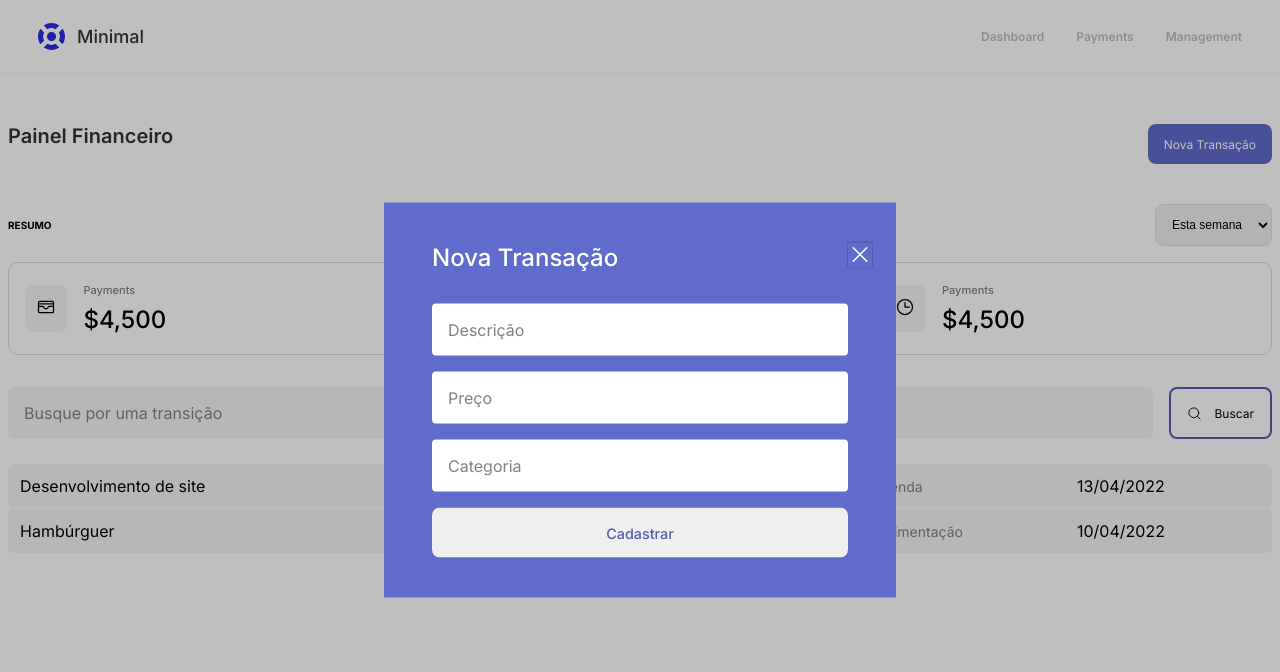
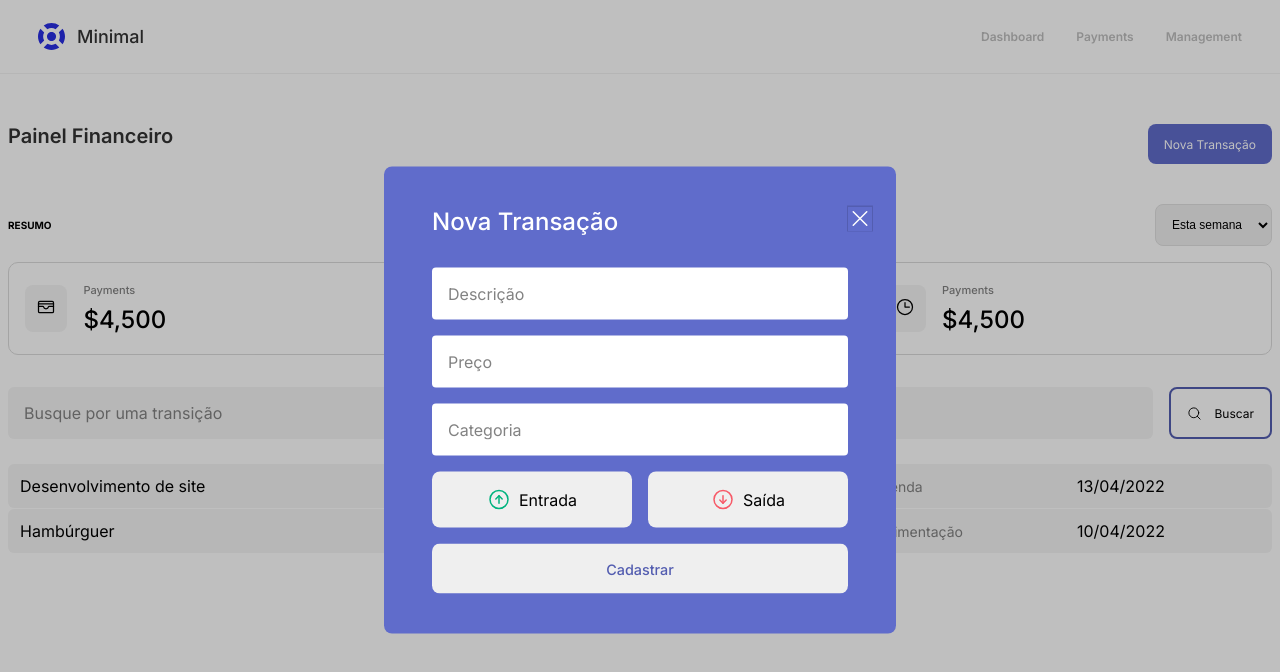
Before and after one commit to luiabdiel/Minimal, a React (Vite) app: page / in a window 1280 px wide. Both pictures are taken after a click on the button "Nova Transação". Shown: the top 672 px of the page. Built offline with nearby package versions, Linux system fonts and the light colour scheme.

Commit message:
feat: implementation radiogroup in newtransactionsmodal buttons

```diff
--- a/src/components/NewTransactionModal/index.tsx
+++ b/src/components/NewTransactionModal/index.tsx
@@ -1,6 +1,6 @@
 import * as Dialog from '@radix-ui/react-dialog';
-import { X } from 'phosphor-react';
-import { Close, Content, Overlay, Title } from './styles';
+import { ArrowCircleDown, ArrowCircleUp, X } from 'phosphor-react';
+import { ButtonTransactionType, Close, Content, Overlay, Title, TransactionType } from './styles';
 
 export function NewTransactionModal() {
     return (
@@ -15,8 +15,18 @@ export function NewTransactionModal() {
                     <input type="Number" placeholder='Preço' required />
                     <input type="text" placeholder='Categoria' required />
 
+                    <TransactionType>
+                        <ButtonTransactionType variant='income' value='income'>
+                            <ArrowCircleUp size={24} />
+                            Entrada
+                        </ButtonTransactionType>
+                        <ButtonTransactionType variant='outcome' value='outcome'>
+                            <ArrowCircleDown size={24} />
+                            Saída
+                        </ButtonTransactionType>
+                    </TransactionType>
+
                     <button type='submit'>Cadastrar</button>
-
                 </form>
 
             </Content>
--- a/src/components/NewTransactionModal/styles.ts
+++ b/src/components/NewTransactionModal/styles.ts
@@ -1,6 +1,6 @@
 import * as Dialog from '@radix-ui/react-dialog';
+import * as RadioGroup from '@radix-ui/react-radio-group';
 import styled from 'styled-components';
-
 
 export const Overlay = styled(Dialog.Overlay)`
     position: fixed;
@@ -19,6 +19,8 @@ export const Content = styled(Dialog.Content)`
     border: 8px;
     padding: 2.5rem 3rem;
     background-color: ${({ theme }) => theme['blue-500']};
+
+    border-radius: 8px;
 
     position: fixed;
     top: 50%;
@@ -69,6 +71,50 @@ export const Content = styled(Dialog.Content)`
     }
 `
 
+export const TransactionType = styled(RadioGroup.Root)`
+    display: grid;
+    grid-template-columns: repeat(2, 1fr);
+    gap: 1rem;
+`
+
+interface ButtonTransactionTypeProps {
+    variant: 'income' | 'outcome'
+}
+
+export const ButtonTransactionType = styled(RadioGroup.Item)<ButtonTransactionTypeProps>`
+    border: none;
+    border-radius: 8px;
+
+    padding: 1rem;
+
+    display: flex;
+    align-items: center;
+    justify-content: center;
+    gap: 0.5rem;
+
+    color: ${({ theme }) => theme['black-900']};
+
+    cursor: pointer;
+
+    svg {
+        color: ${props => props.variant === 'income' ? props.theme['green-300'] : props.theme['red-300']};
+    }
+
+    &[data-state='unchecked']:hover {
+        background-color: ${({ theme }) => theme['gray-200']};
+        transition: background-color .2s;
+    }
+
+    &[data-state='checked'] {
+        color: ${({ theme }) => theme.white};
+        background-color: ${props => props.variant === 'income' ? props.theme['green-500'] : props.theme['red-500']};
+
+        svg {
+            color: ${({ theme }) => theme.white};
+        }
+    }
+`
+
 export const Title = styled(Dialog.Title)`
     color: ${({ theme }) => theme.white};
     font-weight: 500;
```
